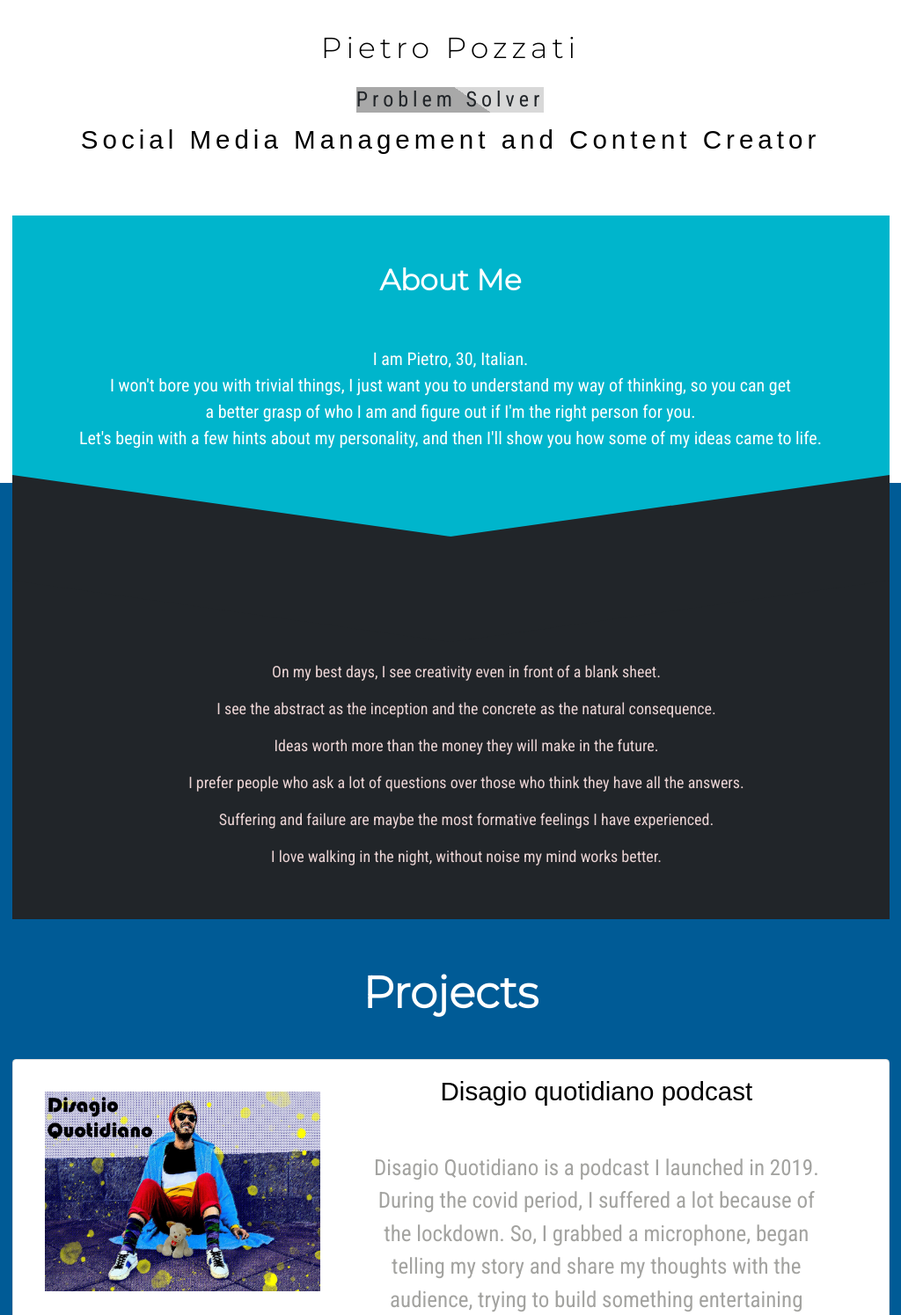
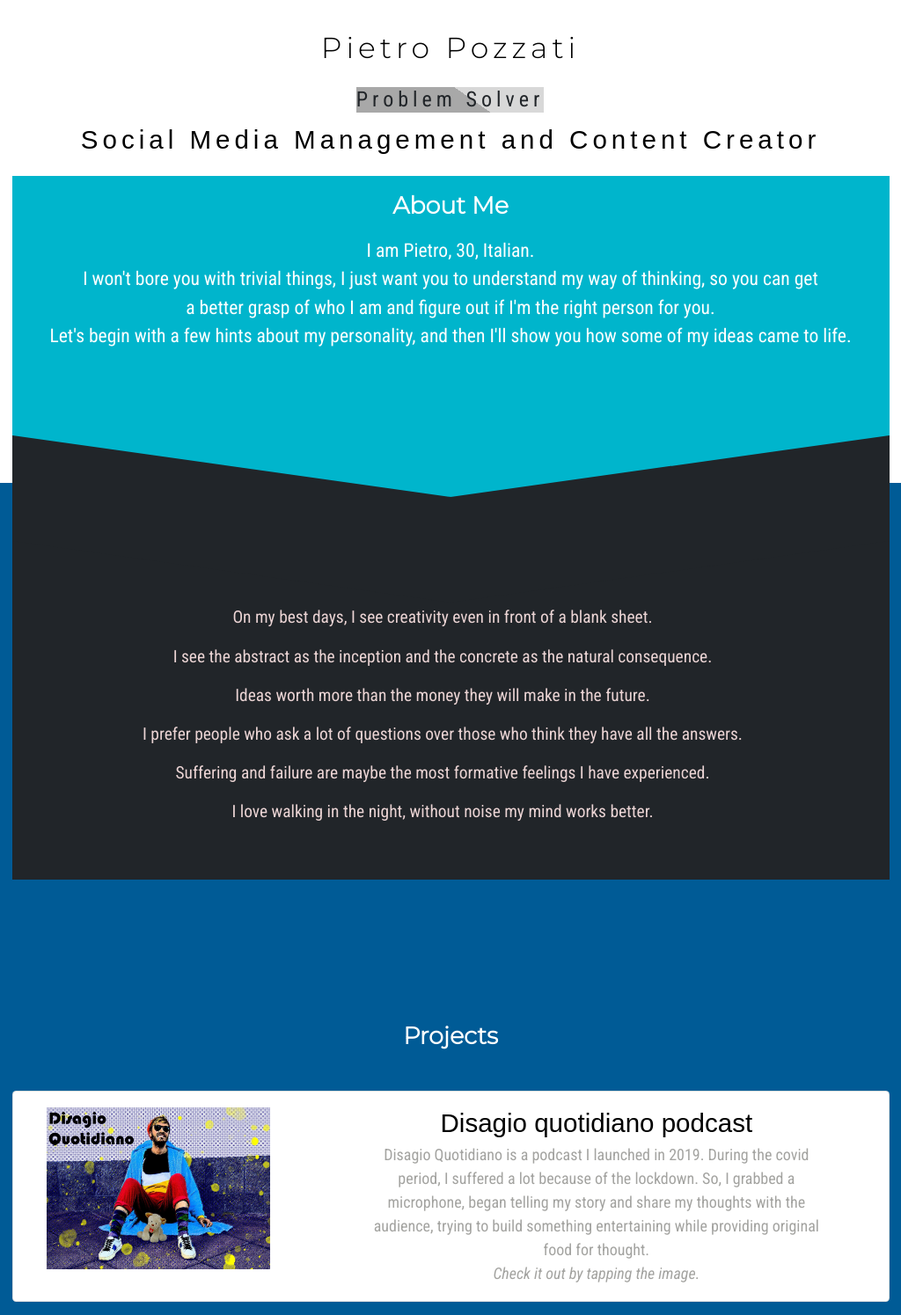
Before and after one commit to mariloupinera/portfolio-pietropozzati, a PHP site: page / in a window 1024 px wide. Shown: the part 251-1746 px from the top of the page at 88% size. Run offline with PHP 8.4, Linux system fonts and the light colour scheme; some web fonts are replaced; grey boxes are pictures that could not be loaded.

Commit message:
another media query

```diff
--- a/style.css
+++ b/style.css
@@ -13,6 +13,7 @@ html, body {
   background-color: rgba(0,91,150);
   color: 000;
 }
+
 h2.title.podcast {
   padding-bottom: 0;
   font-size: 50px;
@@ -203,14 +204,9 @@ margin-top: 5rem;
 }
 
 .middle {
-  transition: .5s ease;
-  opacity: 0;
-  position: absolute;
   top: 50%;
   left: 50%;
-  transform: translate(-50%, -50%);
-  -ms-transform: translate(-50%, -50%);
-  text-align: center;
+
 }
 
 .container:hover .image {
@@ -316,7 +312,7 @@ footer .fa:hover {
 }
 
 
-@media screen and (max-width: 750px) {
+@media screen and (max-width: 1100px) {
 
   .text-description p {
     m-width: 100%;
@@ -327,7 +323,7 @@ footer .fa:hover {
   h2.title {
     padding-top: 1rem;
     padding-bottom: 1rem;
-    font-size: 200%;
+    font-size: 150%;
   }
 
   .freetxt {
@@ -340,15 +336,55 @@ footer .fa:hover {
     padding-bottom: 5px;
   }
 
-  h2.title.podcast {
-    font-size: 200%;
-  }
-
-  h5.card-title {
-    font-size: 200%;
+  h5.card-title, h2.title.podcast {
+    font-size: 150%;
   }
 
   .card-text {
     font-size: 100%;
   }
+
+  .project-img {
+    padding: 1rem;
+    width: 290px;
+  }
+
+  img.image {
+    width: 45% !important;
+  }
+
+  ol, ul {
+    padding-left: 0rem !important;
+  }
 }
+
+@media screen and (min-width: 1101px) {
+
+.middle {
+  transition: .5s ease;
+  opacity: 0;
+  position: absolute;
+  top: 50%;
+  left: 50%;
+  transform: translate(-50%, -50%);
+  -ms-transform: translate(-50%, -50%);
+  text-align: center;
+  }
+}
+
+@media screen and (min-width: 1024px) {
+
+  div.freetime {
+    padding-top: 1rem;
+    font-size: 1.5rem;
+  }
+
+  .text-description p {
+    font-size: 1.2rem;
+  }
+
+   h2.title.podcast {
+    margin-top: 8rem;
+  }
+
+}
```
